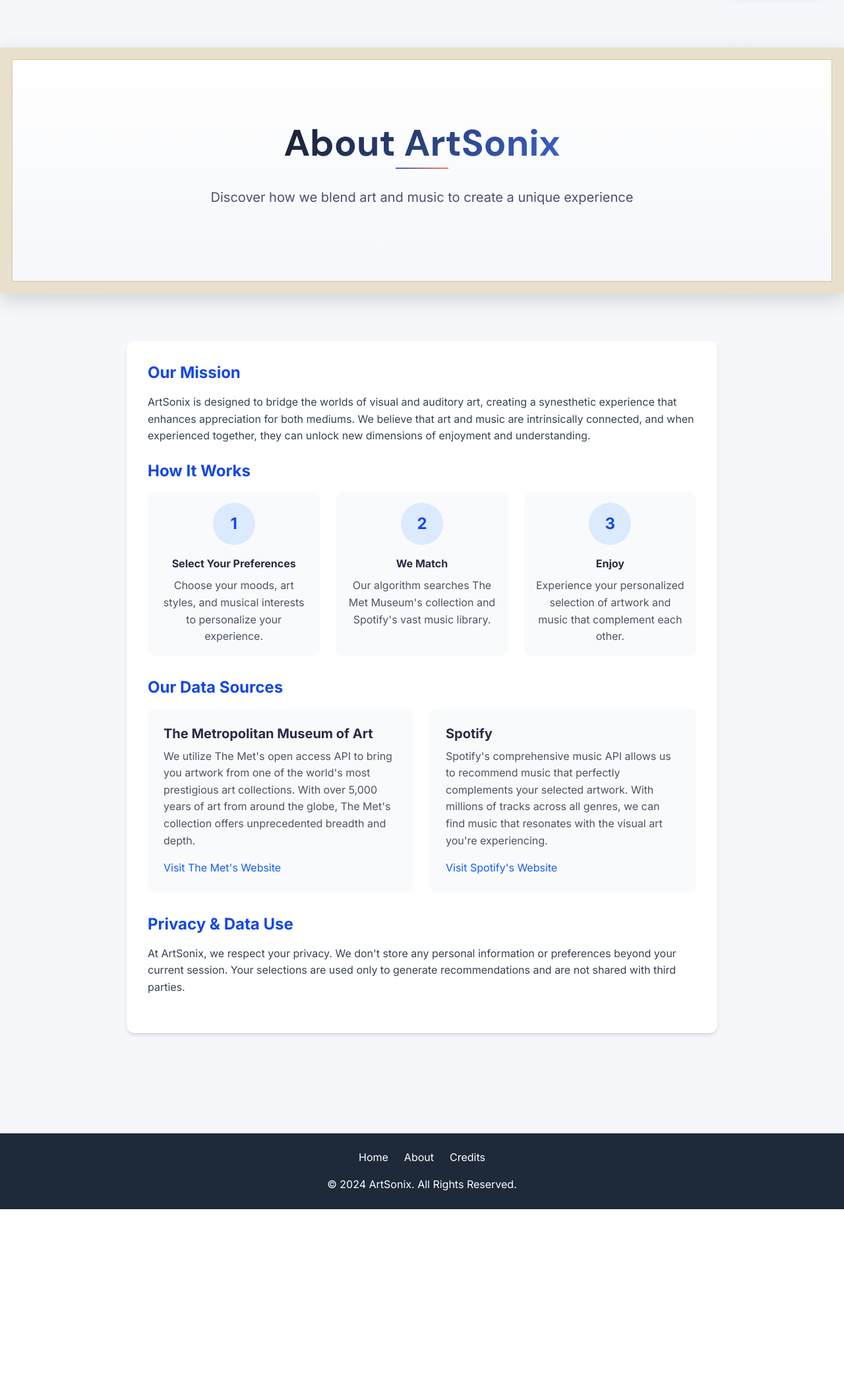
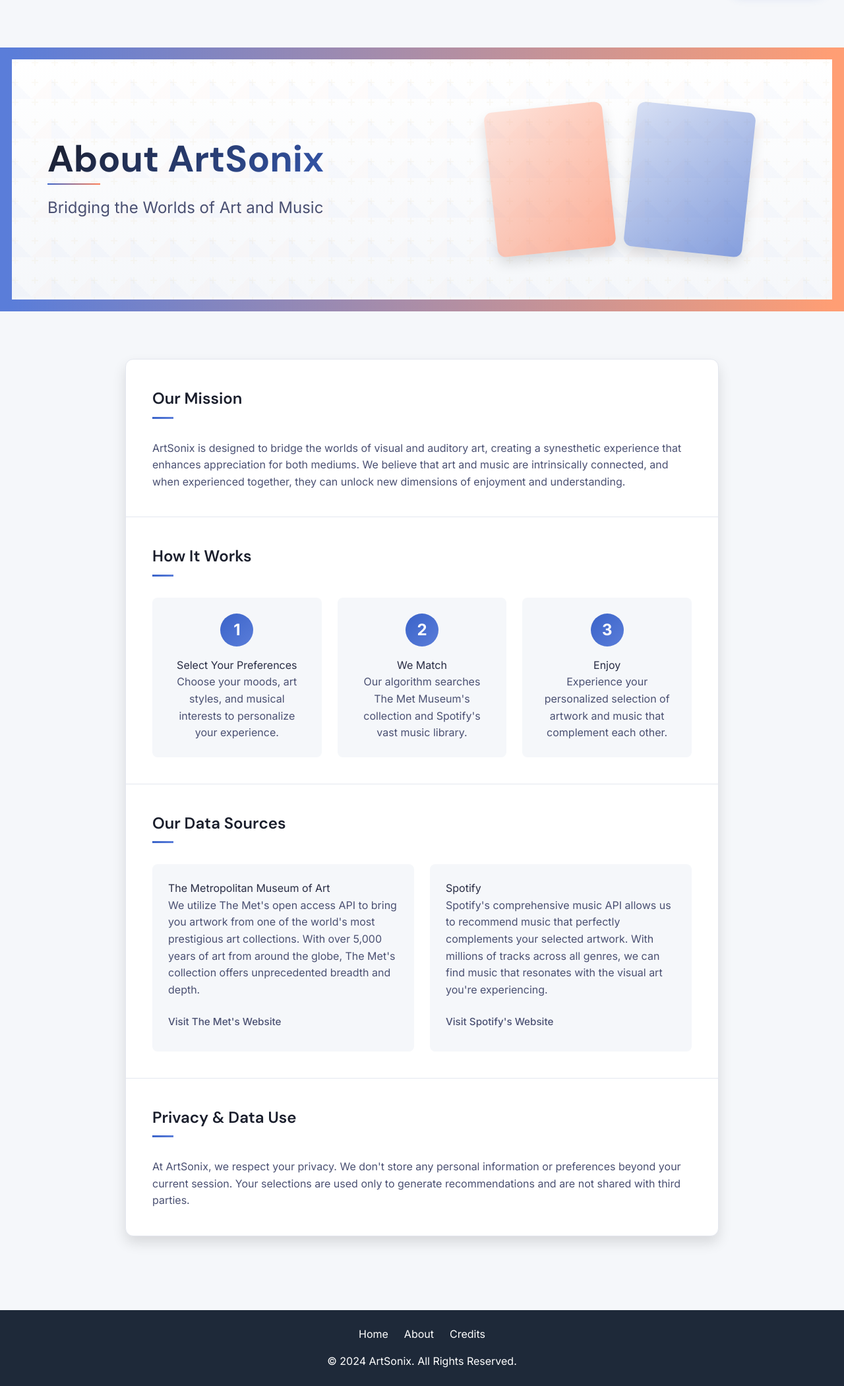
Before and after one commit to lawrence-ivan-reyes/acs-2930-artsonix, a Flask app: page /about in a window 1280 px wide; the page is wider, and only the part inside the window is pictured. Shown: the part 67-2168 px from the top of that part at 66% size. Before the commit the page ends 1900 px from the top of that part, so only its background shows below. Run offline with Flask 3, Linux system fonts and the light colour scheme; style sheets or scripts are compiled from the project's sources; parts of the project's set-up code (start-up, migrations or seed data) failed here and were passed over.

Commit message:
iteration 1 of styled about us

```diff
--- a/static/css/custom.css
+++ b/static/css/custom.css
@@ -691,7 +691,7 @@
   }
 
   .form-legend {
-    font-family: "Space Grotesk", sans-serif;
+    font-family: "DM Sans", sans-serif;
     font-weight: 600;
     font-size: 1.5rem;
     color: var(--gray-900);
@@ -1101,3 +1101,230 @@
   .hidden {
     display: none !important;
   }
+
+  /* About Page Styles */
+  .about-page-header {
+    position: relative;
+    display: flex;
+    align-items: center;
+    justify-content: center;
+    min-height: 400px;
+    background: linear-gradient(180deg, var(--light) 0%, var(--gray-100) 100%);
+    overflow: hidden;
+    margin: 2.5rem auto;
+    max-width: 1400px;
+
+    border: 18px solid transparent;
+    border-image: linear-gradient(
+        to right,
+        var(--primary-light),
+        var(--accent-light)
+    ) 1;
+
+    /* Unique overlay pattern */
+    &::before {
+        content: "";
+        position: absolute;
+        top: 0;
+        left: 0;
+        right: 0;
+        bottom: 0;
+        background-image:
+            linear-gradient(45deg, rgba(58, 99, 201, 0.05) 25%, transparent 25%),
+            linear-gradient(-45deg, rgba(255, 125, 84, 0.05) 25%, transparent 25%);
+        background-size: 60px 60px;
+        opacity: 0.5;
+        z-index: 1;
+    }
+}
+
+.about-page-header .header-content {
+    position: relative;
+    z-index: 2;
+    display: flex;
+    align-items: center;
+    justify-content: space-between;
+    width: 100%;
+    max-width: 1200px;
+    padding: 2rem;
+    gap: 4rem;
+}
+
+.about-page-header .header-text-wrapper {
+    flex: 1;
+    text-align: left;
+}
+
+.about-header-title {
+    font-family: "DM Sans", sans-serif;
+    font-weight: 700;
+    font-size: 3.5rem;
+    line-height: 1.1;
+    background: linear-gradient(135deg, var(--gray-900) 0%, var(--primary) 100%);
+    -webkit-background-clip: text;
+    background-clip: text;
+    color: transparent;
+    margin-bottom: 1.5rem;
+    position: relative;
+}
+
+.about-header-title::after {
+    content: "";
+    position: absolute;
+    bottom: -0.5rem;
+    left: 0;
+    width: 5rem;
+    height: 2px;
+    background: linear-gradient(90deg, var(--primary) 0%, var(--accent) 100%);
+}
+
+.about-header-subtitle {
+    font-size: 1.5rem;
+    color: var(--gray-600);
+    line-height: 1.6;
+    max-width: 600px;
+}
+
+.header-graphic {
+    flex: 1;
+    display: flex;
+    justify-content: center;
+    align-items: center;
+    gap: 2rem;
+}
+
+.graphic-element {
+    width: 180px;
+    height: 220px;
+    border-radius: var(--radius-lg);
+    background-size: cover;
+    background-position: center;
+    box-shadow: var(--shadow-lg);
+    transition: transform 0.3s ease;
+    transform-origin: center;
+}
+
+.music-icon {
+    background-image: linear-gradient(
+        135deg,
+        rgba(255, 125, 84, 0.2) 0%,
+        rgba(255, 125, 84, 0.6) 100%
+    );
+    transform: rotate(-6deg);
+}
+
+.art-icon {
+    background-image: linear-gradient(
+        135deg,
+        rgba(58, 99, 201, 0.2) 0%,
+        rgba(58, 99, 201, 0.6) 100%
+    );
+    transform: rotate(6deg);
+}
+
+.header-graphic .graphic-element:hover {
+    transform: scale(1.05) rotate(0deg);
+}
+
+/* Responsive Adjustments */
+@media (max-width: 768px) {
+    .about-page-header .header-content {
+        flex-direction: column;
+        text-align: center;
+        gap: 2rem;
+    }
+
+    .about-page-header .header-text-wrapper {
+        text-align: center;
+    }
+
+    .about-header-title {
+        font-size: 2.5rem;
+    }
+
+    .about-header-subtitle {
+        font-size: 1.2rem;
+    }
+
+    .header-graphic {
+        flex-direction: row;
+    }
+
+    .graphic-element {
+        width: 120px;
+        height: 150px;
+    }
+}
+
+.about-steps-container {
+    display: grid;
+    grid-template-columns: repeat(3, 1fr);
+    gap: 1.5rem;
+}
+
+.about-step {
+    background-color: var(--gray-100);
+    border-radius: var(--radius-md);
+    padding: 1.5rem;
+    text-align: center;
+    transition: all var(--transition);
+}
+
+.about-step:hover {
+    transform: translateY(-5px);
+    box-shadow: var(--shadow-md);
+    background-color: var(--light);
+}
+
+.about-step-number {
+    width: 50px;
+    height: 50px;
+    background: linear-gradient(135deg, var(--primary) 0%, var(--primary-light) 100%);
+    color: white;
+    border-radius: 50%;
+    display: flex;
+    align-items: center;
+    justify-content: center;
+    margin: 0 auto 1rem;
+    font-weight: 700;
+    font-size: 1.5rem;
+}
+
+.about-sources-container {
+    display: grid;
+    grid-template-columns: 1fr 1fr;
+    gap: 1.5rem;
+}
+
+.about-source {
+    background-color: var(--gray-100);
+    border-radius: var(--radius-md);
+    padding: 1.5rem;
+    transition: all var(--transition);
+}
+
+.about-source:hover {
+    background-color: var(--light);
+    box-shadow: var(--shadow-md);
+}
+
+.source-link {
+    display: inline-block;
+    margin-top: 1rem;
+}
+
+.about-description,
+.about-step p,
+.about-source p,
+.about-privacy-text {
+    color: var(--gray-600);
+    line-height: 1.6;
+}
+
+/* Responsive Adjustments */
+@media (max-width: 768px) {
+    .about-steps-container,
+    .about-sources-container {
+        grid-template-columns: 1fr;
+    }
+}
--- a/templates/about.html
+++ b/templates/about.html
@@ -1,72 +1,84 @@
 {% extends 'base.html' %}
 {% block content %}
-<header class="header-section">
-    <h2 class="text-3xl font-bold">About ArtSonix</h2>
-    <p class="text-lg mt-3">Discover how we blend art and music to create a unique experience</p>
+<header class="about-page-header">
+    <div class="header-overlay"></div>
+    <div class="header-inner-mat"></div>
+
+    <div class="header-content">
+        <div class="header-text-wrapper">
+            <h2 class="about-header-title">About ArtSonix</h2>
+            <p class="about-header-subtitle">Bridging the Worlds of Art and Music</p>
+        </div>
+        <div class="header-graphic">
+            <div class="graphic-element music-icon"></div>
+            <div class="graphic-element art-icon"></div>
+        </div>
+    </div>
 </header>
 
+
 <div class="container mx-auto px-4 py-8">
-    <div class="max-w-4xl mx-auto bg-white rounded-xl shadow-md overflow-hidden mb-10">
-        <div class="p-8">
-            <h3 class="text-2xl font-bold mb-4 text-blue-700">Our Mission</h3>
-            <p class="text-gray-700 mb-6">
+    <div class="form-container about-container">
+        <div class="form-section">
+            <h3 class="form-legend">Our Mission</h3>
+            <p class="about-description">
                 ArtSonix is designed to bridge the worlds of visual and auditory art, creating a synesthetic experience
                 that enhances appreciation for both mediums. We believe that art and music are intrinsically connected,
                 and when experienced together, they can unlock new dimensions of enjoyment and understanding.
             </p>
+        </div>
 
-            <h3 class="text-2xl font-bold mb-4 text-blue-700">How It Works</h3>
-            <div class="grid grid-cols-1 md:grid-cols-3 gap-6 mb-8">
-                <div class="bg-gray-50 p-4 rounded-lg text-center">
-                    <div class="w-16 h-16 bg-blue-100 rounded-full flex items-center justify-center mx-auto mb-4">
-                        <span class="text-2xl font-bold text-blue-700">1</span>
-                    </div>
-                    <h4 class="font-bold mb-2">Select Your Preferences</h4>
-                    <p class="text-gray-600">Choose your moods, art styles, and musical interests to personalize your experience.</p>
+        <div class="form-section">
+            <h3 class="form-legend">How It Works</h3>
+            <div class="about-steps-container">
+                <div class="about-step">
+                    <div class="about-step-number">1</div>
+                    <h4>Select Your Preferences</h4>
+                    <p>Choose your moods, art styles, and musical interests to personalize your experience.</p>
                 </div>
 
-                <div class="bg-gray-50 p-4 rounded-lg text-center">
-                    <div class="w-16 h-16 bg-blue-100 rounded-full flex items-center justify-center mx-auto mb-4">
-                        <span class="text-2xl font-bold text-blue-700">2</span>
-                    </div>
-                    <h4 class="font-bold mb-2">We Match</h4>
-                    <p class="text-gray-600">Our algorithm searches The Met Museum's collection and Spotify's vast music library.</p>
+                <div class="about-step">
+                    <div class="about-step-number">2</div>
+                    <h4>We Match</h4>
+                    <p>Our algorithm searches The Met Museum's collection and Spotify's vast music library.</p>
                 </div>
 
-                <div class="bg-gray-50 p-4 rounded-lg text-center">
-                    <div class="w-16 h-16 bg-blue-100 rounded-full flex items-center justify-center mx-auto mb-4">
-                        <span class="text-2xl font-bold text-blue-700">3</span>
-                    </div>
-                    <h4 class="font-bold mb-2">Enjoy</h4>
-                    <p class="text-gray-600">Experience your personalized selection of artwork and music that complement each other.</p>
+                <div class="about-step">
+                    <div class="about-step-number">3</div>
+                    <h4>Enjoy</h4>
+                    <p>Experience your personalized selection of artwork and music that complement each other.</p>
                 </div>
             </div>
+        </div>
 
-            <h3 class="text-2xl font-bold mb-4 text-blue-700">Our Data Sources</h3>
-            <div class="grid grid-cols-1 md:grid-cols-2 gap-6 mb-8">
-                <div class="bg-gray-50 p-6 rounded-lg">
-                    <h4 class="font-bold text-xl mb-2">The Metropolitan Museum of Art</h4>
-                    <p class="text-gray-600 mb-4">
+        <div class="form-section">
+            <h3 class="form-legend">Our Data Sources</h3>
+            <div class="about-sources-container">
+                <div class="about-source">
+                    <h4>The Metropolitan Museum of Art</h4>
+                    <p>
                         We utilize The Met's open access API to bring you artwork from one of the world's most prestigious
                         art collections. With over 5,000 years of art from around the globe, The Met's collection offers
                         unprecedented breadth and depth.
                     </p>
-                    <a href="https://www.metmuseum.org/" target="_blank" class="text-blue-600 hover:underline">Visit The Met's Website</a>
+                    <a href="https://www.metmuseum.org/" target="_blank" class="nav-link source-link">Visit The Met's Website</a>
                 </div>
 
-                <div class="bg-gray-50 p-6 rounded-lg">
-                    <h4 class="font-bold text-xl mb-2">Spotify</h4>
-                    <p class="text-gray-600 mb-4">
+                <div class="about-source">
+                    <h4>Spotify</h4>
+                    <p>
                         Spotify's comprehensive music API allows us to recommend music that perfectly complements your
                         selected artwork. With millions of tracks across all genres, we can find music that resonates with
                         the visual art you're experiencing.
                     </p>
-                    <a href="https://www.spotify.com/" target="_blank" class="text-blue-600 hover:underline">Visit Spotify's Website</a>
+                    <a href="https://www.spotify.com/" target="_blank" class="nav-link source-link">Visit Spotify's Website</a>
                 </div>
             </div>
+        </div>
 
-            <h3 class="text-2xl font-bold mb-4 text-blue-700">Privacy & Data Use</h3>
-            <p class="text-gray-700 mb-6">
+        <div class="form-section">
+            <h3 class="form-legend">Privacy & Data Use</h3>
+            <p class="about-privacy-text">
                 At ArtSonix, we respect your privacy. We don't store any personal information or preferences beyond your
                 current session. Your selections are used only to generate recommendations and are not shared with third parties.
             </p>
```
